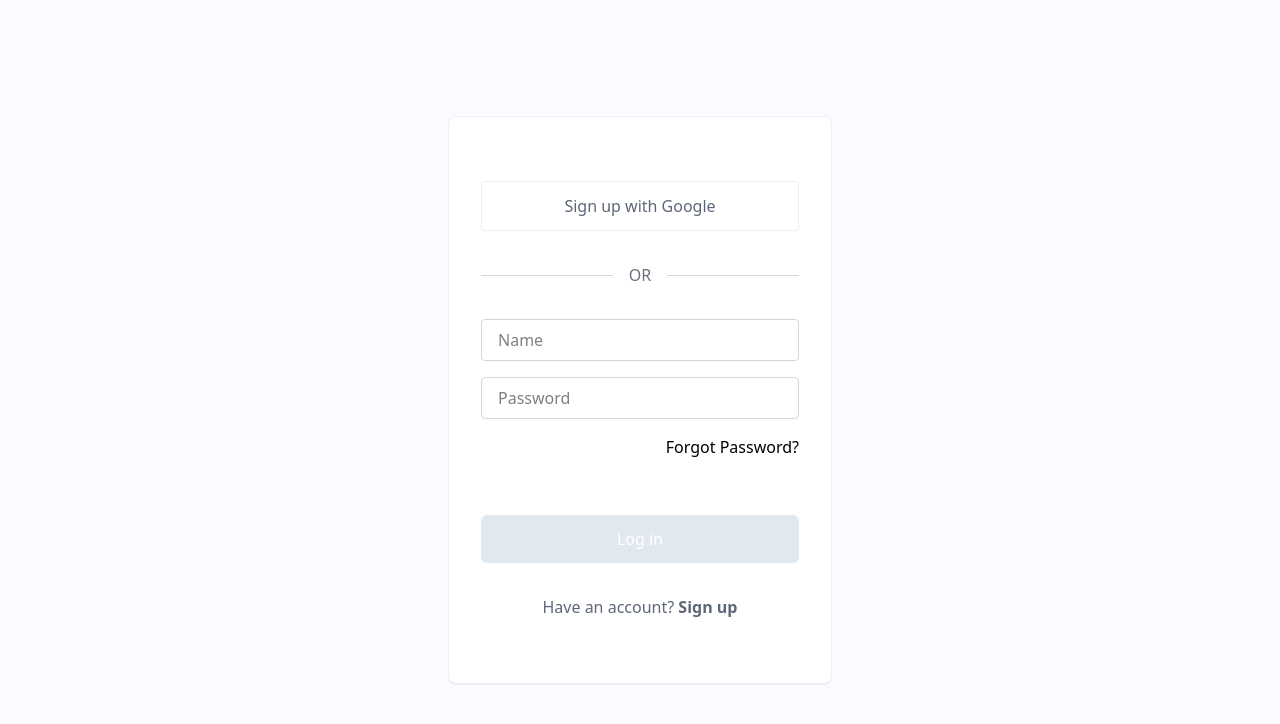
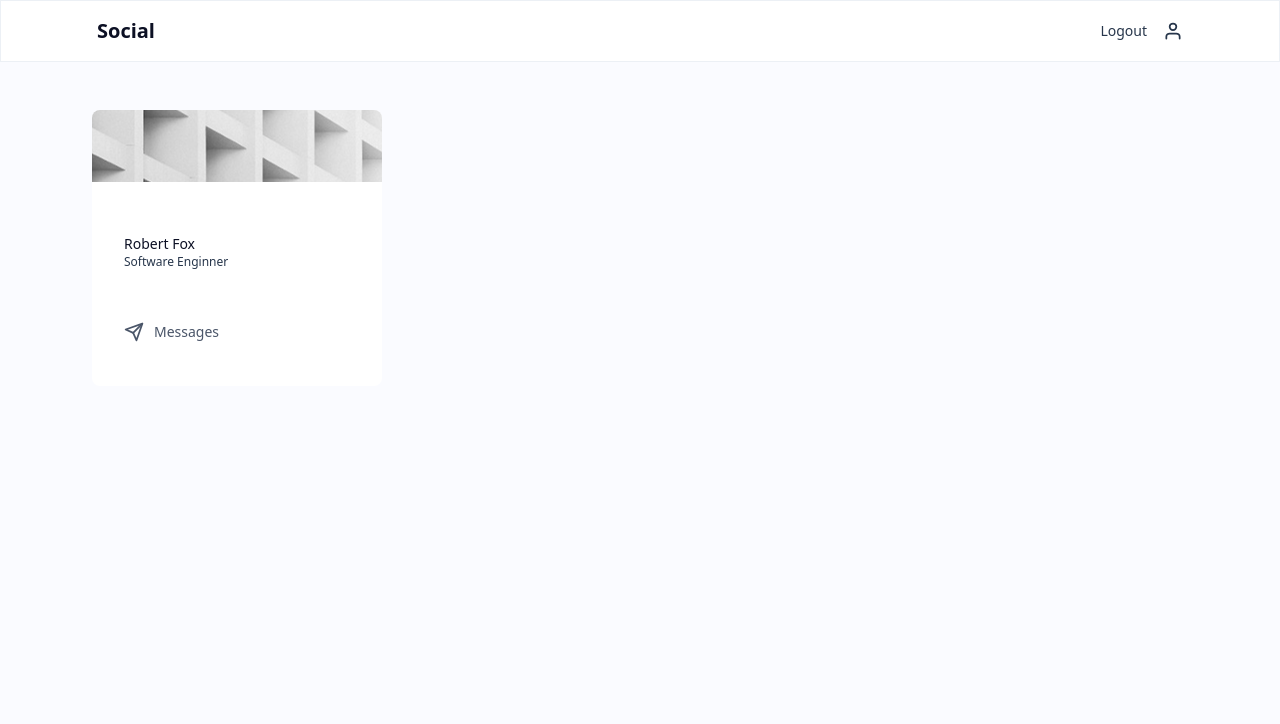
Before and after one commit to MegaMozgi/OnlineChatUI, a React (Vite) app: page / in a window 1280 px wide. Shown: the top 724 px of the page. Built offline with nearby package versions, Linux system fonts and the light colour scheme.

Commit message:
Direct page was added
- MainLayout was added
- Header was added
- Sidebar was added

```diff
--- a/src/App.jsx
+++ b/src/App.jsx
@@ -1,6 +1,7 @@
 import { Routes, Route } from 'react-router-dom'
 import RegisterPage from './pages/Auth/RegisterPage';
 import LoginPage from './pages/Auth/LoginPage';
+import DirectPage from './pages/direct/DirectPage';
 
 function App() {
 
@@ -8,7 +9,7 @@ function App() {
     <Routes>
       <Route path='/register' element={<RegisterPage />}/>
       <Route path='/login' element={<LoginPage />}/>
-      <Route path='/' element={<LoginPage />}/>
+      <Route path='/' element={<DirectPage />}/>
     </Routes>
   )
 }
--- /dev/null
+++ b/src/assets/SendIcon.jsx
@@ -0,0 +1,23 @@
+const SendIcon = ({ className }) => (
+    <svg xmlns="http://www.w3.org/2000/svg"
+        width="20"
+        height="20"
+        viewBox="0 0 20 20"
+        fill="none"
+        className={className}>
+
+        <path d="M18.3333 1.66667L9.16663 10.8333"
+            stroke="currentColor"
+            stroke-width="1.75"
+            stroke-linecap="round"
+            stroke-linejoin="round" />
+
+        <path d="M18.3333 1.66667L12.5 18.3333L9.16663 10.8333L1.66663 7.5L18.3333 1.66667Z"
+            stroke="currentColor"
+            stroke-width="1.75"
+            stroke-linecap="round"
+            stroke-linejoin="round" />
+    </svg>
+);
+
+export default SendIcon;
--- /dev/null
+++ b/src/assets/UserIcon.jsx
@@ -0,0 +1,22 @@
+const UserIcon = ({className}) => (
+    <svg xmlns="http://www.w3.org/2000/svg"
+        width="20"
+        height="20"
+        viewBox="0 0 20 20"
+        fill="none"
+        className={className}>
+        <path d="M16.6666 17.5V15.8333C16.6666 14.9493 16.3154 14.1014 15.6903 13.4763C15.0652 12.8512 14.2173 12.5 13.3333 12.5H6.66659C5.78253 12.5 4.93468 12.8512 4.30956 13.4763C3.68444 14.1014 3.33325 14.9493 3.33325 15.8333V17.5"
+            stroke="currentColor"
+            strokeWidth="1.75"
+            strokeLinecap="round"
+            strokeLinejoin="round" />
+
+        <path d="M10.0001 9.16667C11.841 9.16667 13.3334 7.67428 13.3334 5.83333C13.3334 3.99238 11.841 2.5 10.0001 2.5C8.15913 2.5 6.66675 3.99238 6.66675 5.83333C6.66675 7.67428 8.15913 9.16667 10.0001 9.16667Z"
+            stroke="currentColor"
+            strokeWidth="1.75"
+            strokeLinecap="round"
+            strokeLinejoin="round" />
+    </svg>
+);
+
+export default UserIcon;
--- a/src/index.css
+++ b/src/index.css
@@ -1,4 +1,12 @@
 @import "tailwindcss";
+
+@theme {
+  --color-main-page-light: #FAFBFF;
+  --color-header-light: #FFFFFF;
+  --color-primary-light-text: #0C1024;
+  --color-secondary-light-text: #27364B;
+  --color-nav-light: #4B5669;
+}
 
 :root {
   line-height: 1.5;
@@ -14,7 +22,6 @@
 
 body {
   margin: 0;
-
   background-color: var(--background-color);
 }
 
--- /dev/null
+++ b/src/layouts/MainLayout.jsx
@@ -0,0 +1,16 @@
+import Header from "../widgets/Header/Header";
+import Sidebar from "../widgets/Sidebar/Sidebar";
+
+const MainLayout = () => {
+    return (
+        <div className="flex flex-col h-screen bg-main-page-light">
+            <Header />
+            <div className="flex grow">
+                <Sidebar />
+            </div>
+        </div>
+    )
+
+}
+
+export default MainLayout;
--- /dev/null
+++ b/src/pages/direct/DirectPage.jsx
@@ -0,0 +1,9 @@
+import MainLayout from '../../layouts/MainLayout'
+
+const DirectPage = () => {
+    return(
+        <MainLayout />
+    )
+}
+
+export default DirectPage;
--- /dev/null
+++ b/src/widgets/Header/Header.jsx
@@ -0,0 +1,15 @@
+import UserIcon from "../../assets/UserIcon";
+
+const Header = () => {
+    return (
+        <div className="flex items-center bg-header-light justify-between py-4 px-24 w-screen border border-[#ECF0F5]">
+            <h4 className="text-xl text-primary-light-text font-extrabold">Social</h4>
+            <div className="flex flex-row gap-4">
+                <span className="text-secondary-light-text font-medium text-sm cursor-pointer">Logout</span>
+                <UserIcon className={"text-secondary-light-text"}/>
+            </div>
+        </div>
+    );
+}
+
+export default Header;
--- /dev/null
+++ b/src/widgets/Sidebar/Sidebar.jsx
@@ -0,0 +1,38 @@
+import { NavLink } from 'react-router-dom';
+import img from '../../assets/profile/Cover.png'
+import SendIcon from '../../assets/SendIcon';
+
+// className="text-nav-light"
+
+const navItems = [
+    { name: "Messages", path: "/messages", icon: <SendIcon /> },
+]
+
+const Sidebar = () => {
+    return (
+        <div>
+            <aside className="flex flex-col bg-header-light mt-12 ml-23 mr-8 rounded-lg">
+                <img src={img} className='rounded-t-lg' />
+
+                <div className='flex flex-col mt-13 ml-8'>
+                    <span className='text-primary-light-text text-sm font-medium'>Robert Fox</span>
+                    <span className='text-secondary-light-text text-xs'>Software Enginner</span>
+                </div>
+
+                <nav className='m-8 mt-10'>
+                    {navItems.map((item) => (
+                        <NavLink
+                            key={item.path}
+                            to={item.path}
+                            className="text-nav-light flex justify-items-start gap-2.5 items-center py-3">
+                                <span>{item.icon}</span>
+                                <span className='font-medium text-sm'>{item.name}</span>
+                        </NavLink>
+                    ))}
+                </nav>
+            </aside>
+        </div>
+    )
+}
+
+export default Sidebar;
```
Also changed, not shown: src/assets/profile/Cover.png (added).
